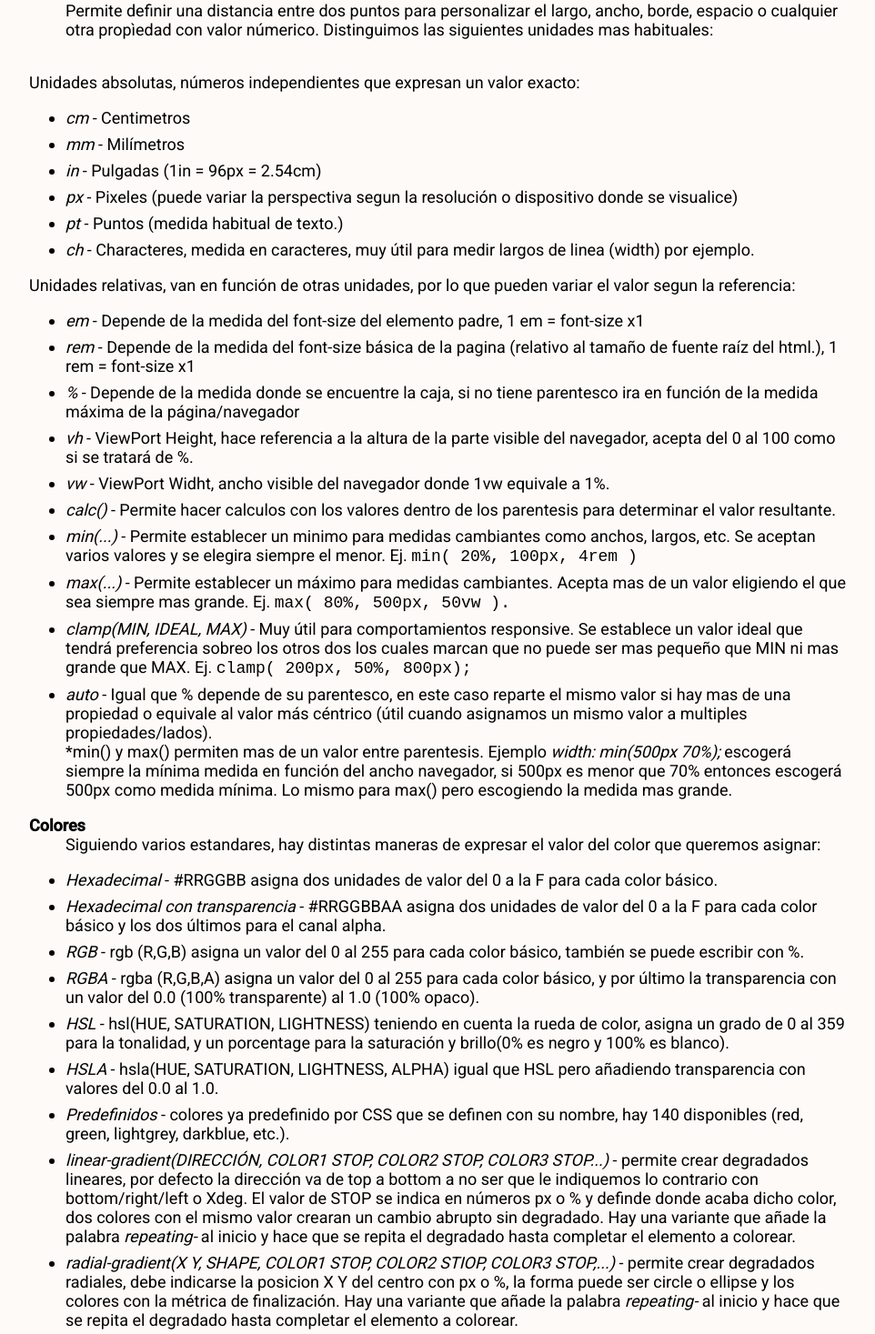
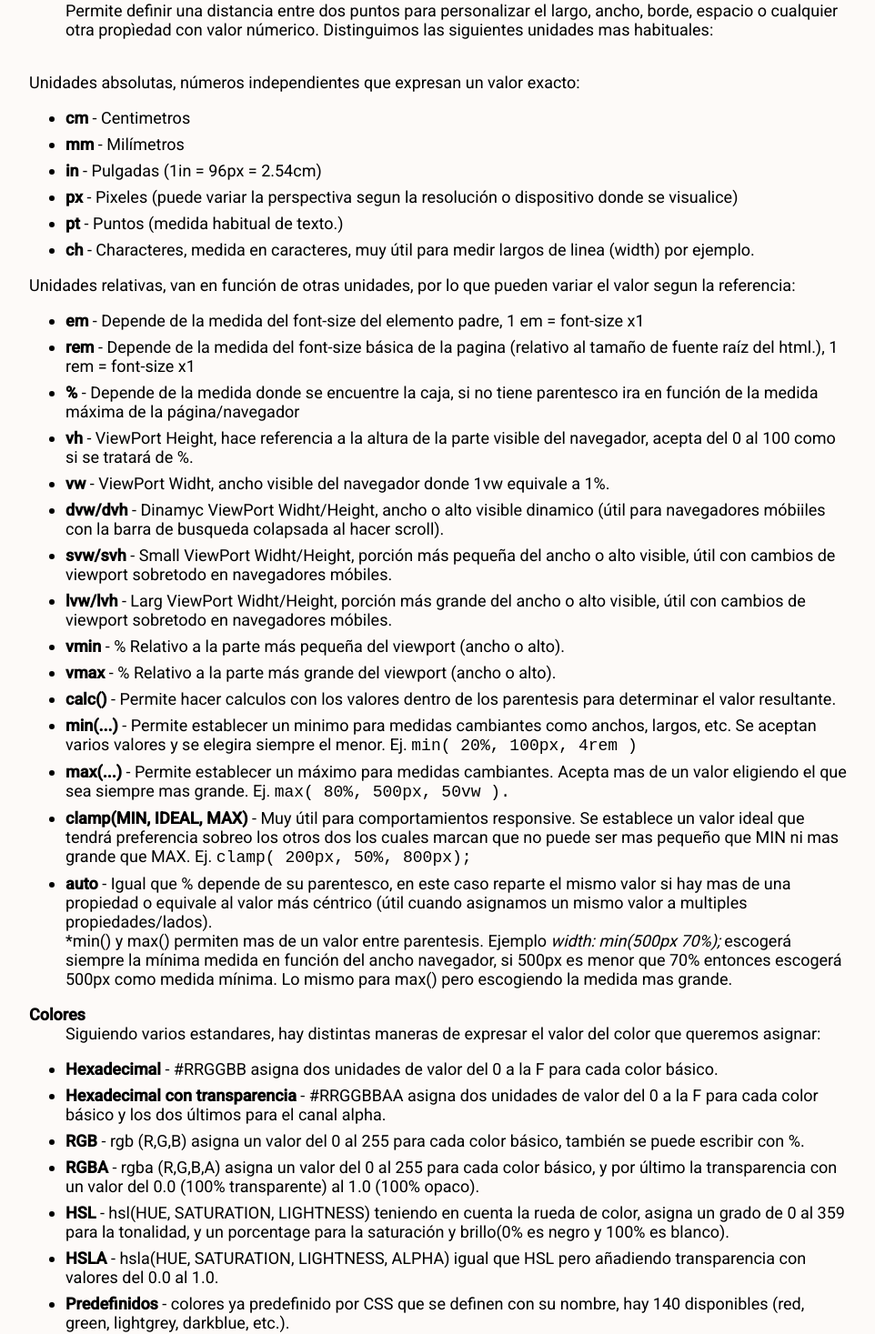
Before and after one commit to boboxanqui/Apuntes, an Angular app: page /css in a window 1280 px wide. Shown: the part 2906-4373 px from the top of the page at 91% size, without its empty margins (158-1120 px from the left). Built offline with nearby package versions, Linux system fonts and the light colour scheme.

Commit message:
New relative units added on CSS page

```diff
--- a/src/app/pages/css/css.component.html
+++ b/src/app/pages/css/css.component.html
@@ -1,4 +1,4 @@
-
+<!-- MARK: INTRO  -->
 <section id="definicion">
     <h2 class="page-title">CSS</h2>
     <p>
@@ -87,45 +87,50 @@
 
         <dt>Unidades absolutas, números independientes que expresan un valor exacto:</dt>
         <ul class="contentlist">
-            <li class="mt-1"><i>cm </i>- Centimetros</li>
-            <li class="mt-1"><i>mm </i>- Milímetros</li>
-            <li class="mt-1"><i>in </i>- Pulgadas (1in = 96px = 2.54cm)</li>
-            <li class="mt-1"><i>px </i>- Pixeles (puede variar la perspectiva segun la resolución o dispositivo donde se visualice)</li>
-            <li class="mt-1"><i>pt </i>- Puntos (medida habitual de texto.)</li>
-            <li class="mt-1"><i>ch </i>- Characteres, medida en caracteres, muy útil para medir largos de linea (width) por ejemplo.</li>
+            <li class="mt-1"><strong>cm </strong>- Centimetros</li>
+            <li class="mt-1"><strong>mm </strong>- Milímetros</li>
+            <li class="mt-1"><strong>in </strong>- Pulgadas (1in = 96px = 2.54cm)</li>
+            <li class="mt-1"><strong>px </strong>- Pixeles (puede variar la perspectiva segun la resolución o dispositivo donde se visualice)</li>
+            <li class="mt-1"><strong>pt </strong>- Puntos (medida habitual de texto.)</li>
+            <li class="mt-1"><strong>ch </strong>- Characteres, medida en caracteres, muy útil para medir largos de linea (width) por ejemplo.</li>
         </ul>
         <dt>Unidades relativas, van en función de otras unidades, por lo que pueden variar el valor segun la referencia:</dt>
         <ul class="contentlist">
-            <li class="mt-1" ><i>em </i>- Depende de la medida del font-size del elemento padre, 1 em = font-size x1</li>
-            <li class="mt-1" ><i>rem </i>- Depende de la medida del font-size básica de la pagina (relativo al tamaño de fuente raíz del html.), 1 rem = font-size x1 </li>
-            <li class="mt-1" ><i>% </i>- Depende de la medida donde se encuentre la caja, si no tiene parentesco ira en función de la medida máxima de la página/navegador </li>
-            <li class="mt-1" ><i>vh </i>- ViewPort Height, hace referencia a la altura de la parte visible del navegador, acepta del 0 al 100 como si se tratará de %.</li>
-            <li class="mt-1" ><i>vw </i>- ViewPort Widht, ancho visible del navegador donde 1vw equivale a 1%.</li>
-            <li class="mt-1" ><i>calc() </i>- Permite hacer calculos con los valores dentro de los parentesis para determinar el valor resultante.</li>
-            <li class="mt-1" ><i>min(...) </i>- Permite establecer un minimo para medidas cambiantes como anchos, largos, etc. Se aceptan varios valores y se elegira siempre el menor. Ej. <code>min( 20%, 100px, 4rem )</code></li>
-            <li class="mt-1" ><i>max(...) </i>- Permite establecer un máximo para medidas cambiantes. Acepta mas de un valor eligiendo el que sea siempre mas grande. Ej. <code>max( 80%, 500px, 50vw ). </code></li>
-            <li class="mt-1" ><i>clamp(MIN, IDEAL, MAX) </i>- Muy útil para comportamientos responsive. Se establece un valor ideal que tendrá preferencia sobreo los otros dos los cuales marcan que no puede ser mas pequeño que MIN ni mas grande que MAX. Ej. <code>clamp( 200px, 50%, 800px); </code></li>
-            <li class="mt-1" ><i>auto </i>- Igual que % depende de su parentesco, en este caso reparte el mismo valor si hay mas de una propiedad o equivale al valor más céntrico (útil cuando asignamos un mismo valor a multiples propiedades/lados). </li>
+            <li class="mt-1" ><strong>em </strong>- Depende de la medida del font-size del elemento padre, 1 em = font-size x1</li>
+            <li class="mt-1" ><strong>rem </strong>- Depende de la medida del font-size básica de la pagina (relativo al tamaño de fuente raíz del html.), 1 rem = font-size x1 </li>
+            <li class="mt-1" ><strong>% </strong>- Depende de la medida donde se encuentre la caja, si no tiene parentesco ira en función de la medida máxima de la página/navegador </li>
+            <li class="mt-1" ><strong>vh </strong>- ViewPort Height, hace referencia a la altura de la parte visible del navegador, acepta del 0 al 100 como si se tratará de %.</li>
+            <li class="mt-1" ><strong>vw </strong>- ViewPort Widht, ancho visible del navegador donde 1vw equivale a 1%.</li>
+            <li class="mt-1" ><strong>dvw/dvh </strong>- Dinamyc ViewPort Widht/Height, ancho o alto visible dinamico (útil para navegadores móbiiles con la barra de busqueda colapsada al hacer scroll). </li>
+            <li class="mt-1" ><strong>svw/svh </strong>- Small ViewPort Widht/Height, porción más pequeña del ancho o alto visible, útil con cambios de viewport sobretodo en navegadores móbiles.</li>
+            <li class="mt-1" ><strong>lvw/lvh </strong>- Larg ViewPort Widht/Height, porción más grande del ancho o alto visible, útil con cambios de viewport sobretodo en navegadores móbiles.</li>
+            <li class="mt-1" ><strong>vmin </strong>- % Relativo a la parte más pequeña del viewport (ancho o alto).</li>
+            <li class="mt-1" ><strong>vmax </strong>-  % Relativo a la parte más grande del viewport (ancho o alto).</li>
+            <li class="mt-1" ><strong>calc() </strong>- Permite hacer calculos con los valores dentro de los parentesis para determinar el valor resultante.</li>
+            <li class="mt-1" ><strong>min(...) </strong>- Permite establecer un minimo para medidas cambiantes como anchos, largos, etc. Se aceptan varios valores y se elegira siempre el menor. Ej. <code>min( 20%, 100px, 4rem )</code></li>
+            <li class="mt-1" ><strong>max(...) </strong>- Permite establecer un máximo para medidas cambiantes. Acepta mas de un valor eligiendo el que sea siempre mas grande. Ej. <code>max( 80%, 500px, 50vw ). </code></li>
+            <li class="mt-1" ><strong>clamp(MIN, IDEAL, MAX) </strong>- Muy útil para comportamientos responsive. Se establece un valor ideal que tendrá preferencia sobreo los otros dos los cuales marcan que no puede ser mas pequeño que MIN ni mas grande que MAX. Ej. <code>clamp( 200px, 50%, 800px); </code></li>
+            <li class="mt-1" ><strong>auto </strong>- Igual que % depende de su parentesco, en este caso reparte el mismo valor si hay mas de una propiedad o equivale al valor más céntrico (útil cuando asignamos un mismo valor a multiples propiedades/lados). </li>
 
             *min() y max() permiten mas de un valor entre parentesis. Ejemplo <i>width: min(500px 70%);</i>  escogerá siempre la mínima medida en función del ancho navegador, si 500px es menor que 70% entonces escogerá 500px como medida mínima. Lo mismo para max() pero escogiendo la medida mas grande.
         </ul>
         <dt><b>Colores</b></dt>
         <dd>Siguiendo varios estandares, hay distintas maneras de expresar el valor del color que queremos asignar:</dd>
         <ul class="contentlist">
-            <li class="mt-1"><i>Hexadecimal </i>- #RRGGBB asigna dos unidades de valor del 0 a la F para cada color básico.</li>
-            <li class="mt-1"><i>Hexadecimal con transparencia </i>- #RRGGBBAA asigna dos unidades de valor del 0 a la F para cada color básico y los dos últimos para el canal alpha.</li>
-            <li class="mt-1"><i>RGB </i>- rgb (R,G,B) asigna un valor del 0 al 255 para cada color básico, también se puede escribir con %.</li>
-            <li class="mt-1"><i>RGBA </i>- rgba (R,G,B,A) asigna un valor del 0 al 255 para cada color básico, y por último la transparencia con un valor del 0.0 (100% transparente) al 1.0 (100% opaco).</li>
-            <li class="mt-1"><i>HSL </i>- hsl(HUE, SATURATION, LIGHTNESS) teniendo en cuenta la rueda de color, asigna un grado de 0 al 359 para la tonalidad, y un porcentage para la saturación y brillo(0% es negro y 100% es blanco).</li>
-            <li class="mt-1"><i>HSLA </i>- hsla(HUE, SATURATION, LIGHTNESS, ALPHA) igual que HSL pero añadiendo transparencia con valores del 0.0 al 1.0.</li>
-            <li class="mt-1"><i>Predefinidos </i>- colores ya predefinido por CSS que se definen con su nombre, hay 140 disponibles (red, green, lightgrey, darkblue, etc.).</li>
-            <li class="mt-1"><i>linear-gradient(DIRECCIÓN, COLOR1 STOP, COLOR2 STOP, COLOR3 STOP...) </i> - permite crear degradados lineares, por defecto la dirección va de top a bottom a no ser que le indiquemos lo contrario con bottom/right/left o Xdeg. El valor de STOP se indica en números px o % y definde donde acaba dicho color, dos colores con el mismo valor crearan un cambio abrupto sin degradado. Hay una variante que añade la palabra <i>repeating-</i> al inicio y hace que se repita el degradado hasta completar el elemento a colorear.</li>
-            <li class="mt-1"><i>radial-gradient(X Y, SHAPE, COLOR1 STOP, COLOR2 STIOP, COLOR3 STOP,...) </i> - permite crear degradados radiales, debe indicarse la posicion X Y del centro con px o %, la forma puede ser circle o ellipse y los colores con la métrica de finalización. Hay una variante que añade la palabra <i>repeating-</i> al inicio y hace que se repita el degradado hasta completar el elemento a colorear.</li>
+            <li class="mt-1"><strong>Hexadecimal </strong>- #RRGGBB asigna dos unidades de valor del 0 a la F para cada color básico.</li>
+            <li class="mt-1"><strong>Hexadecimal con transparencia </strong>- #RRGGBBAA asigna dos unidades de valor del 0 a la F para cada color básico y los dos últimos para el canal alpha.</li>
+            <li class="mt-1"><strong>RGB </strong>- rgb (R,G,B) asigna un valor del 0 al 255 para cada color básico, también se puede escribir con %.</li>
+            <li class="mt-1"><strong>RGBA </strong>- rgba (R,G,B,A) asigna un valor del 0 al 255 para cada color básico, y por último la transparencia con un valor del 0.0 (100% transparente) al 1.0 (100% opaco).</li>
+            <li class="mt-1"><strong>HSL </strong>- hsl(HUE, SATURATION, LIGHTNESS) teniendo en cuenta la rueda de color, asigna un grado de 0 al 359 para la tonalidad, y un porcentage para la saturación y brillo(0% es negro y 100% es blanco).</li>
+            <li class="mt-1"><strong>HSLA </strong>- hsla(HUE, SATURATION, LIGHTNESS, ALPHA) igual que HSL pero añadiendo transparencia con valores del 0.0 al 1.0.</li>
+            <li class="mt-1"><strong>Predefinidos </strong>- colores ya predefinido por CSS que se definen con su nombre, hay 140 disponibles (red, green, lightgrey, darkblue, etc.).</li>
+            <li class="mt-1"><strong>linear-gradient(DIRECCIÓN, COLOR1 STOP, COLOR2 STOP, COLOR3 STOP...) </strong> - permite crear degradados lineares, por defecto la dirección va de top a bottom a no ser que le indiquemos lo contrario con bottom/right/left o Xdeg. El valor de STOP se indica en números px o % y definde donde acaba dicho color, dos colores con el mismo valor crearan un cambio abrupto sin degradado. Hay una variante que añade la palabra <i>repeating-</i> al inicio y hace que se repita el degradado hasta completar el elemento a colorear.</li>
+            <li class="mt-1"><strong>radial-gradient(X Y, SHAPE, COLOR1 STOP, COLOR2 STIOP, COLOR3 STOP,...) </strong> - permite crear degradados radiales, debe indicarse la posicion X Y del centro con px o %, la forma puede ser circle o ellipse y los colores con la métrica de finalización. Hay una variante que añade la palabra <i>repeating-</i> al inicio y hace que se repita el degradado hasta completar el elemento a colorear.</li>
         </ul>
     </dl>
 </section>
 
-<!--PROPIEDADES Y VALORES-->
+<!-- MARK: PROPIEDADES Y VALORES-->
 
 <section id="formato-texto">
     <h2 class="title-2" id="estilos-texto">Estilos para texto</h2>
@@ -210,7 +215,7 @@
     </dl>
 </section>
 
-<!--PROPIEDADES DE LAS CAJAS-->
+<!-- MARK: PROPIEDADES DE LAS CAJAS-->
 <section id="cajas-css">
     <h2 class="title-2" id="propiedades-cajas">Propiedades de cajas</h2>
 
@@ -318,7 +323,7 @@
     </dl>
 </section>
 
-<!-- DISPLAY & POSITION -->
+<!--  MARK: DISPLAY & POSITION -->
 <section id="distribucion">
     <h2 class="title-2" id="posicionamiento-disposicion">Posicionamiento y disposición</h2>
     <p>
@@ -561,7 +566,7 @@
     </div>
 </section>
 
-<!-- ANIMACIONES -->
+<!-- MARK:  ANIMACIONES -->
 <section id="animaciones-transiciones">
     <h2 class="title-2" id="animaciones">Animaciones</h2>
     <p>Las animaciones permiten cambiar las propiedades de los elementos en un intervalo de tiempo e incluyendo suavidad de movimiento.</p>
```
